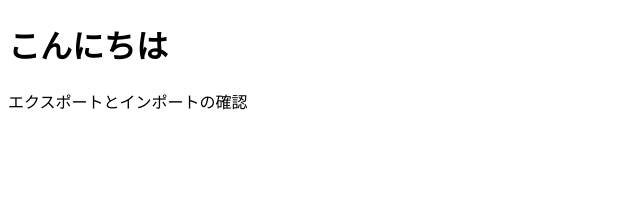
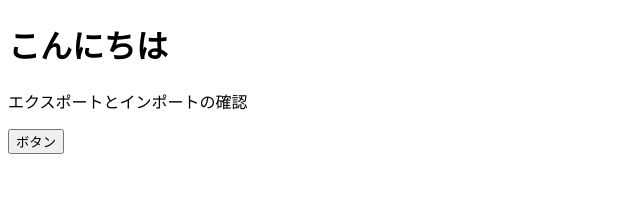
Before and after one commit to yoshi-nip/react-pra, a React (Create React App) app in the folder src/: page / in a window 1280 px wide. Shown: the top 219 px of the page, without its empty margins (0-640 px from the left). Built offline with nearby package versions, Linux system fonts and the light colour scheme.

Commit message:
イベントの書き方について確認

```diff
--- a/src/App.jsx
+++ b/src/App.jsx
@@ -1,12 +1,14 @@
 import React from "react";
 
 const App = () => {
+  const onClickButton = () =>alert()
   return (
     <>
       <h1>こんにちは</h1>
       <p>エクスポートとインポートの確認</p>
+      <button onClick={onClickButton}>ボタン</button>
     </>
-  );
+  )
 };
 
 export default App;
```
